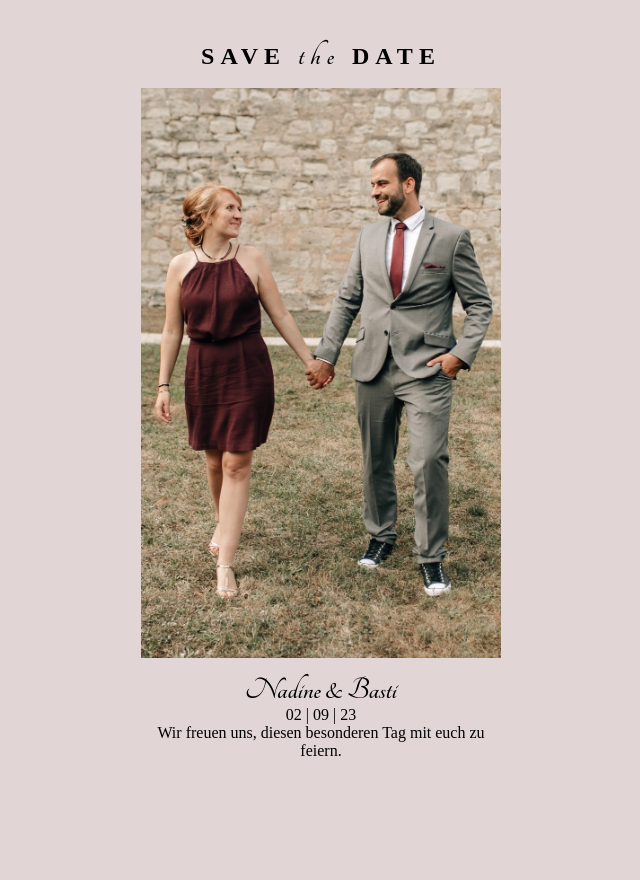
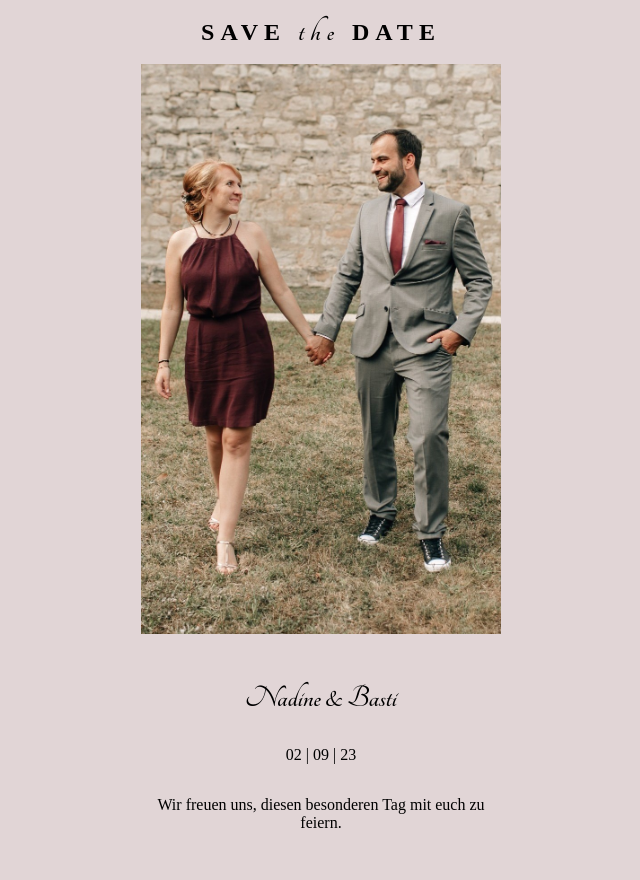
Before and after one commit to Sebastian-Klement/savetheDate, a plain HTML site: page index.html in a window 1280 px wide. Shown: the whole page, without its empty margins (319-959 px from the left). Before the commit the page ends 800 px from the top, so only its background shows below. Drawn offline with Linux system fonts and the light colour scheme.

Commit message:
zeilenabstand angepasst

```diff
--- a/style/main.css
+++ b/style/main.css
@@ -37,12 +37,6 @@ body {
 }
 
 .story__card-head-title {
-  /* display: block; */
-  /* margin-left: auto;
-  margin-right: auto; */
-  /* padding: 1rem 0rem; */
-  /* width: 90%;
-  max-width: 25rem; */
   line-height: 2;
   font-weight: bold;
   font-size: 3vh;
@@ -61,22 +55,16 @@ body {
   display: block;
   margin: 0 auto;
   width: 90%;
-  /* max-width: 25rem; */
   height: auto;
 
-  /* TODO */
-  /* boxshadow für img einfügen */
-  /* box-shadow: inset 0 6px 20px 0 rgba(0, 0, 0, 0.19); */
-  /* border: solid 1rem rgba(#000, 0.3); */
-
-  /* border-style: solid;
-  border-color: rgba(107, 49, 53, 0.2); */
+  /* border: solid 2rem rgba(255, 255, 255, 0.3); */
 }
 
 .story__card-title {
   font-family: "Tangerine", cursive;
   font-size: 2rem;
   font-weight: bold;
+  padding: 2rem 0;
 }
 
 .story__card-body {
@@ -88,3 +76,7 @@ body {
   padding: 1rem 0rem;
   text-align: center;
 }
+
+.story__card-text {
+  padding-bottom: 2rem;
+}
```
